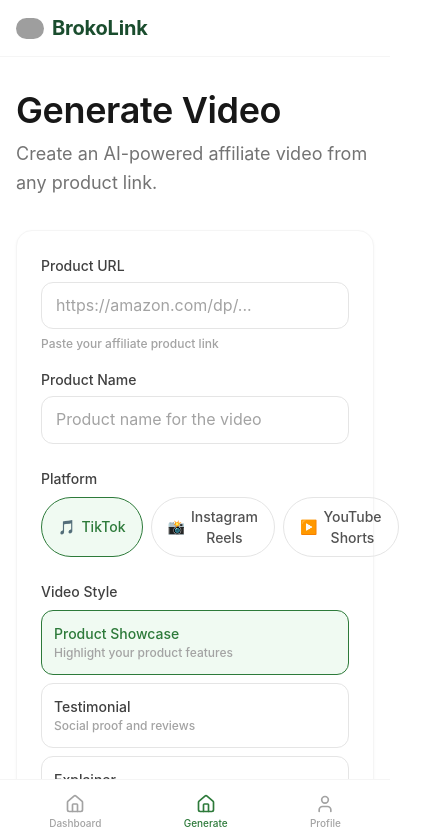
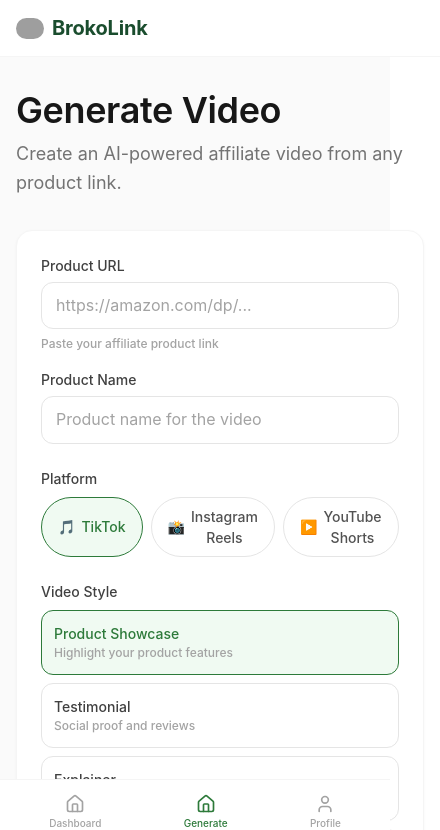
Before and after one commit to brokolink13-crypto/brokolink-v3, a Next.js app: page /generate in a window 390 px wide. Shown: the top 830 px of the page, 440 px wide, since content can reach past the window. Built offline with nearby package versions, Linux system fonts and the light colour scheme; grey boxes are pictures that could not be loaded.

Commit message:
feat: update layout, auth, onboarding, rewards, videos pages

```diff
--- a/app/auth/login/page.tsx
+++ b/app/auth/login/page.tsx
@@ -2,12 +2,13 @@
 
 import React from "react";
 import { useRouter } from "next/navigation";
-import { AuthCard, AuthForm } from "@/components/auth";
+import { AuthCard } from "@/components/auth/AuthCard";
+import { AuthForm } from "@/components/auth/AuthForm";
 import { useAuth } from "@/hooks/useAuth";
 
 export default function LoginPage() {
+  const router = useRouter();
   const { login } = useAuth();
-  const router = useRouter();
 
   const handleLogin = async (data: { email: string; password: string }) => {
     await login(data.email, data.password);
--- a/app/auth/register/page.tsx
+++ b/app/auth/register/page.tsx
@@ -2,23 +2,23 @@
 
 import React from "react";
 import { useRouter } from "next/navigation";
-import { AuthCard, AuthForm } from "@/components/auth";
+import { AuthCard } from "@/components/auth/AuthCard";
+import { AuthForm } from "@/components/auth/AuthForm";
 import { useAuth } from "@/hooks/useAuth";
 
 export default function RegisterPage() {
+  const router = useRouter();
   const { register } = useAuth();
-  const router = useRouter();
 
   const handleRegister = async (data: { name?: string; email: string; password: string }) => {
-    if (!data.name) throw new Error("Name is required");
-    await register(data.name, data.email, data.password);
+    await register(data.name || "", data.email, data.password);
     router.push("/onboarding");
   };
 
   return (
     <AuthCard
       title="Create your account"
-      subtitle="Start creating affiliate videos with AI"
+      subtitle="Start generating affiliate videos in minutes"
       footerText="Already have an account?"
       footerLinkText="Log in"
       footerLinkHref="/auth/login"
--- a/app/globals.css
+++ b/app/globals.css
@@ -1,6 +1,8 @@
 @tailwind base;
 @tailwind components;
 @tailwind utilities;
+
+@import url('https://fonts.googleapis.com/css2?family=Inter:wght@300;400;500;600;700;800&display=swap');
 
 @layer base {
   html {
@@ -8,10 +10,7 @@
     -moz-osx-font-smoothing: grayscale;
   }
   body {
-    @apply text-neutral-900 bg-white font-sans;
-  }
-  ::selection {
-    @apply bg-broko-light text-broko-primary;
+    @apply font-sans text-neutral-900 bg-white;
   }
 }
 
@@ -23,9 +22,12 @@
     @apply max-w-3xl mx-auto px-4 sm:px-6;
   }
   .section-spacing {
-    @apply py-16 sm:py-20 md:py-24;
-  }
-  .safe-area-bottom {
-    padding-bottom: env(safe-area-inset-bottom, 0);
+    @apply py-16 sm:py-20 lg:py-24;
   }
 }
+
+@layer utilities {
+  .text-balance {
+    text-wrap: balance;
+  }
+}
--- a/components/layout/DashboardLayout.tsx
+++ b/components/layout/DashboardLayout.tsx
@@ -2,8 +2,8 @@
 
 import React from "react";
 import { Sidebar } from "./Sidebar";
+import { MobileNav } from "./MobileNav";
 import { DashboardHeader } from "./DashboardHeader";
-import { MobileNav } from "./MobileNav";
 
 interface DashboardLayoutProps {
   children: React.ReactNode;
@@ -11,12 +11,12 @@
 
 export function DashboardLayout({ children }: DashboardLayoutProps) {
   return (
-    <div className="min-h-screen bg-white">
-      <DashboardHeader />
-      <div className="flex">
-        <Sidebar />
-        <main className="flex-1 min-w-0 pb-20 lg:pb-0">{children}</main>
-      </div>
+    <div className="flex min-h-screen bg-neutral-50">
+      <Sidebar />
+      <main className="flex-1 pb-20 lg:pb-0">
+        <DashboardHeader />
+        {children}
+      </main>
       <MobileNav />
     </div>
   );
--- a/components/layout/index.ts
+++ b/components/layout/index.ts
@@ -1,6 +1,6 @@
 export { Navbar } from "./Navbar";
 export { Footer } from "./Footer";
+export { Sidebar } from "./Sidebar";
+export { MobileNav } from "./MobileNav";
 export { DashboardLayout } from "./DashboardLayout";
 export { DashboardHeader } from "./DashboardHeader";
-export { Sidebar } from "./Sidebar";
-export { MobileNav } from "./MobileNav";
```
